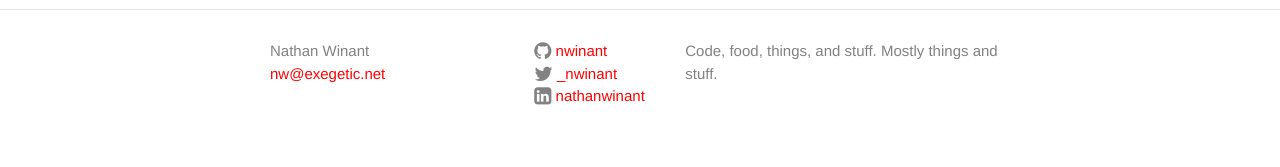
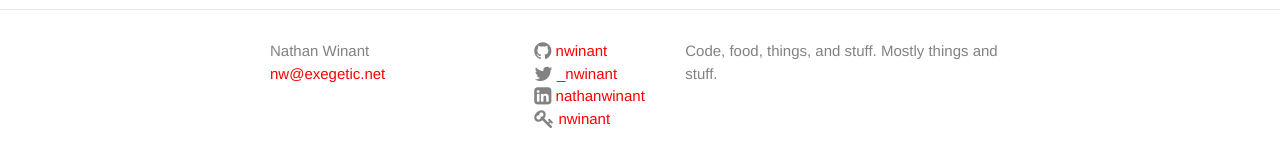
Before and after one commit to nwinant/nwinant.github.io, a Jekyll site: the page built from index.md, in a window 1280 px wide. Shown: the part 413-580 px from the top of the page. Built offline with Jekyll 4.4.1, drawn with Linux system fonts in a browser that asks for light colours; nearby versions of some CDN libraries.

Commit message:
Adds Keybase icon, & titles for all social links

```diff
--- a/_config.yml
+++ b/_config.yml
@@ -10,6 +10,7 @@ url: "http://exegetic.net" # the base hostname & protocol for your site
 twitter_username: _nwinant
 github_username:  nwinant
 linkedin_username: nathanwinant
+keybase_username: nwinant
 
 # Build settings
 markdown: kramdown
--- a/_includes/social-icons.html
+++ b/_includes/social-icons.html
@@ -7,7 +7,7 @@ http://fortawesome.github.io/Font-Awesome/cheatsheet/
 <ul class="social-media-list">
   {% if site.github_username %}
   <li>
-    <a href="https://github.com/{{ site.github_username }}">
+    <a href="https://github.com/{{ site.github_username }}" title="GitHub">
       <span class="icon">
 	<i class="fa fa-github fa-lg"></i>
       </span>
@@ -19,7 +19,7 @@ http://fortawesome.github.io/Font-Awesome/cheatsheet/
 
   {% if site.twitter_username %}
   <li>
-    <a href="https://twitter.com/{{ site.twitter_username }}">
+    <a href="https://twitter.com/{{ site.twitter_username }}" title="Twitter">
       <span class="icon">
 	<i class="fa fa-twitter fa-lg"></i>
       </span>
@@ -31,7 +31,7 @@ http://fortawesome.github.io/Font-Awesome/cheatsheet/
 
   {% if site.linkedin_username %}
   <li>
-    <a href="https://www.linkedin.com/in/{{ site.linkedin_username }}">
+    <a href="https://www.linkedin.com/in/{{ site.linkedin_username }}" title="LinkedIn">
       <span class="icon">
 	<!--
 	<i class="fa fa-linkedin fa-lg"></i>
@@ -40,6 +40,18 @@ http://fortawesome.github.io/Font-Awesome/cheatsheet/
       </span>
 
       <span class="username">{{ site.linkedin_username }}</span>
+    </a>
+  </li>
+  {% endif %}
+
+  {% if site.keybase_username %}
+  <li>
+    <a href="https://keybase.io/{{ site.keybase_username }}" title="Keybase">
+      <span class="icon">
+	<i class="fa fa-key fa-lg"></i>
+      </span>
+
+      <span class="username">{{ site.keybase_username }}</span>
     </a>
   </li>
   {% endif %}
```
